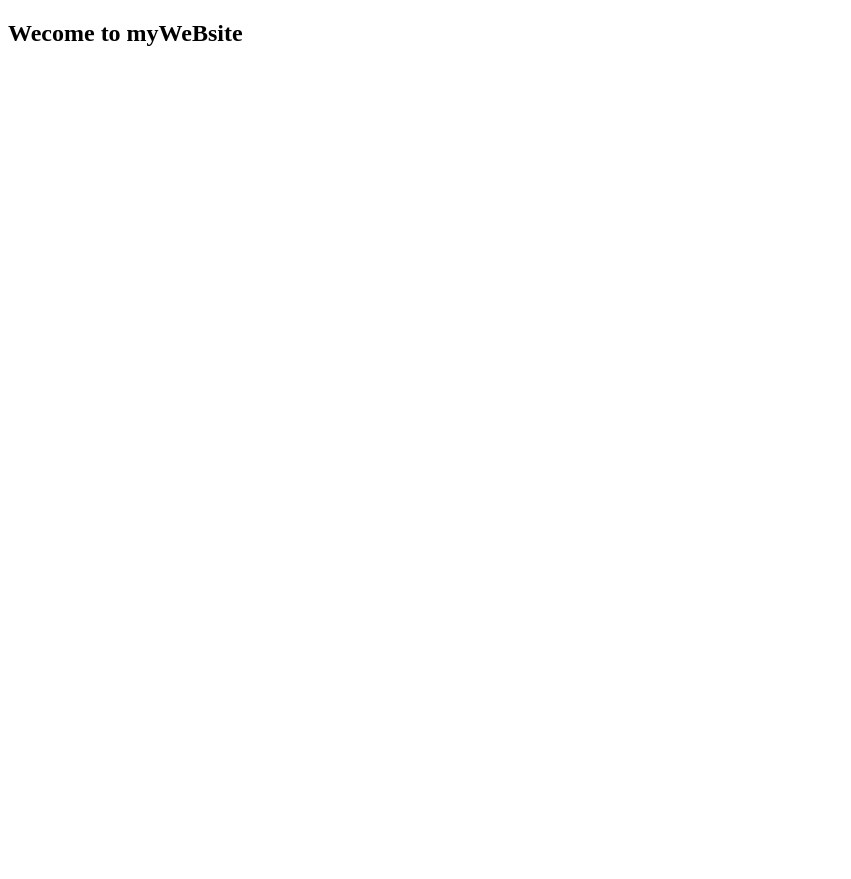
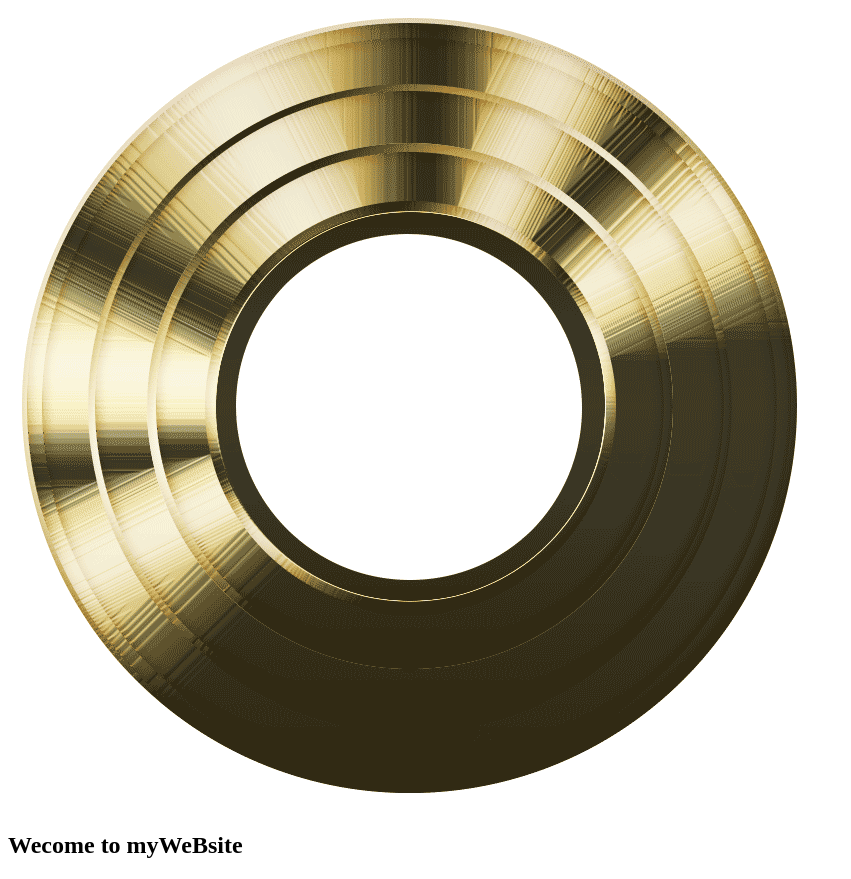
Before and after one commit to vitt-ajin/testgit00, a plain HTML site: page index.html in a window 1280 px wide. Shown: the whole page, without its empty margins (0-851 px from the left). Before the commit the page ends 800 px from the top, so only its background shows below. Drawn offline with Linux system fonts and the light colour scheme.

Commit message:
add photo

```diff
--- a/index.html
+++ b/index.html
@@ -4,5 +4,6 @@
     <title>Test For Github Mini</title>
 </head>
 <body>
+    <img src="lgani62G06.png"/>
     <h2>Wecome to myWeBsite</h2>
 </body>
```
Also changed, not shown: lgani62G06.png (added).
